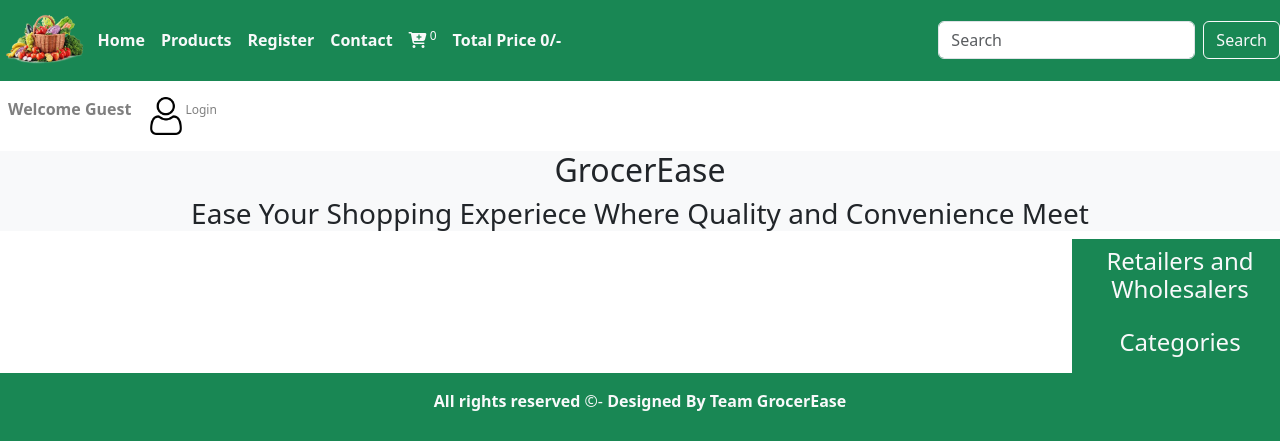
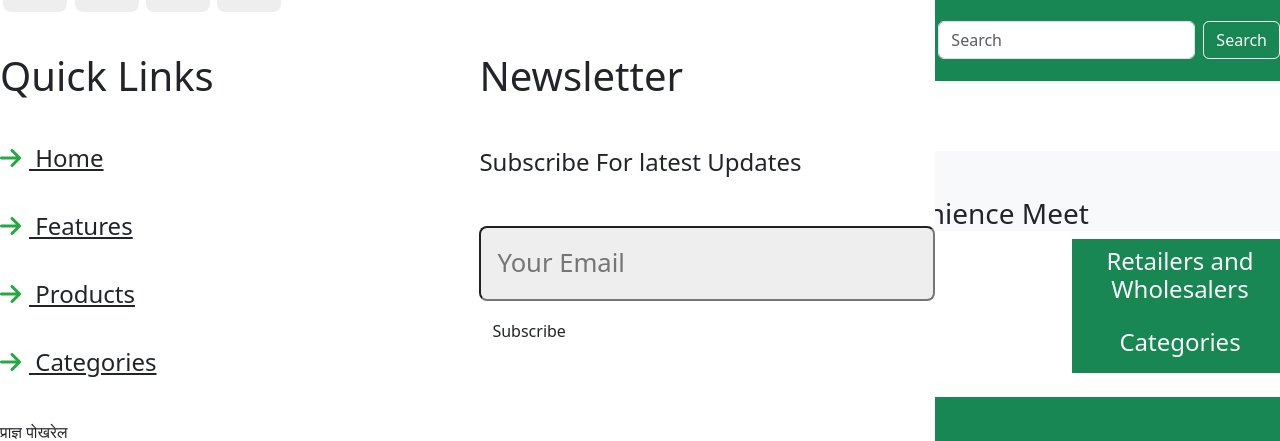
Before and after one commit to nib792/ProjectGrocerEase, a PHP site: page / in a window 1280 px wide. Shown: the top 441 px of the page. Run offline with PHP 8.4, Linux system fonts and the light colour scheme; data that the repository does not hold is empty.

Commit message:
tried to integrate the footer section on the backend integrated website

```diff
--- a/ProjectGrocerEase-main/GrocerEase-Website/index.php
+++ b/ProjectGrocerEase-main/GrocerEase-Website/index.php
@@ -166,9 +166,65 @@
         <!-- creating the footer section -->
         <!-- use of padding of 3 in the  footer section and the text-center class to align the text to the center   and including the file from footer.php-->
         <!-- include footer -->
-        <?php
-        include("./includes/footer.php");
-        ?>
+        <!--  footer section start done by (praagya)-->
+        <section class="footer" id="foot">
+            <div class="box-container">
+                <div class="box">
+                    <h3> GrocerEase <i class="fa fa-shopping-basket"></i></h3>
+                    <p>Feel Free To Follow US On Our Social Media Handlers All The Links Are Given Below.</p>
+                    <div class="share">
+                        <a href="#" class="fa fa-facebook"></a>
+                        <a href="#" class="fa fa-twitter"></a>
+                        <a href="#" class="fa fa-instagram"></a>
+                        <a href="#" class="fa fa-whatsapp"></a>
+                    </div>
+                </div>
+
+                <div class="box">
+                    <h3> Contact Info </h3>
+                    <a href="#" class="links"><i class="fa fa-phone"></i>+9779824059780</a>
+                    <a href="#" class="links"><i class="fa fa-envelope"></i>info@example.com</a>
+                    <a href="#" class="links"><i class="fa fa-map-marker"></i>Tikhedebal,lalitpur</a>
+                </div>
+
+
+                <div class="box">
+                    <h3> Quick Links </h3>
+                    <a href="#home" class="links"><i class="fa fa-arrow-right"></i> Home</a>
+                    <a href="#features" class="links"><i class="fa fa-arrow-right"></i> Features</a>
+                    <a href="#products" class="links"><i class="fa fa-arrow-right"></i> Products</a>
+                    <a href="#categories" class="links"><i class="fa fa-arrow-right"></i> Categories</a>
+
+                </div>
+                <div class="box">
+                    <h3> Newsletter </h3>
+                    <p>Subscribe For latest Updates</p>
+                    <input type="email" placeholder="Your Email" class="email">
+                    <input type="submit" value="Subscribe" class="btn">
+                </div>
+                प्राज्ञ पोखरेल
+            </div>
+            <div class="container">
+
+                <iframe
+                    src="https://www.google.com/maps/embed?pb=!1m18!1m12!1m3!1d12374.396770626043!2d85.31151568453896!3d27.6574554479982!2m3!1f0!2f0!3f0!3m2!1i1024!2i768!4f13.1!3m3!1m2!1s0x39eb177c56a520d9%3A0xf3d0d1e37134dfb7!2sCosmos%20College%20of%20Management%20and%20Technology!5e0!3m2!1sen!2snp!4v1686368168609!5m2!1sen!2snp"
+                    width="700" height="350" style="border:0px;" allowfullscreen="" loading="lazy"
+                    referrerpolicy="no-referrer-when-downgrade"></iframe>
+            </div>
+
+    </div>
+
+    <div class="credit">Created By <span>GrocerEase
+
+        </span> | All Rights Reserved</div>
+
+    </section>
+
+
+
+    <?php
+    include("./includes/footer.php");
+    ?>
 
     </div>
 
--- a/ProjectGrocerEase-main/GrocerEase-Website/style.css
+++ b/ProjectGrocerEase-main/GrocerEase-Website/style.css
@@ -44,3 +44,91 @@
     font-weight: bold;
     color: white;
 }
+
+/* footer css */
+#foot {
+    background-color: #fff;
+}
+
+.footer .box-container {
+    border: 0px solid;
+    display: grid;
+    grid-template-columns: repeat(auto-fit, minmax(22rem, 1fr));
+    gap: 1.5rem;
+}
+
+.footer .box-container .box h3 {
+    font-size: 2.5rem;
+    color: var(--black);
+    padding: 1rem 0;
+}
+
+.footer .box-container .box h3 i {
+    color: green;
+}
+
+.footer .box-container .box .links {
+    display: block;
+    font-size: 1.5rem;
+    color: var(--light-color);
+    padding: 1rem 0;
+}
+
+.footer .box-container .box .links i {
+    color: var(--green);
+    padding-right: 0.5rem;
+}
+
+.footer .box-container .box .links:hover i {
+    padding-right: 2rem;
+}
+
+.footer .box-container .box p {
+    line-height: 1.8;
+    font-size: 1.5rem;
+    color: var(--light-color);
+    padding: 1rem 0;
+}
+
+.footer .box-container .box .share a {
+    border: 0px solid;
+    height: 4rem;
+    width: 4rem;
+    line-height: 4rem;
+    border-radius: 0.5rem;
+    font-size: 2rem;
+    color: var(--black);
+    margin-left: 0.2rem;
+    background: #eee;
+    text-align: center;
+}
+
+.footer .box-container .box .share a:hover {
+    background: var(--green);
+    color: #fff;
+}
+
+.footer .box-container .box .email {
+    width: 100%;
+    margin: 0.7rem 0;
+    padding: 1rem;
+    border-radius: 0.5rem;
+    background: #eee;
+    font-size: 1.6rem;
+    color: var(--black);
+    text-transform: none;
+}
+
+.footer .credit {
+    text-align: center;
+    margin-top: 2rem;
+    padding: 1rem;
+    padding-top: 2.5rem;
+    font-size: 2rem;
+    color: var(--black);
+    border-top: var(--border);
+}
+
+.footer .credit span {
+    color: var(--green);
+}
```
